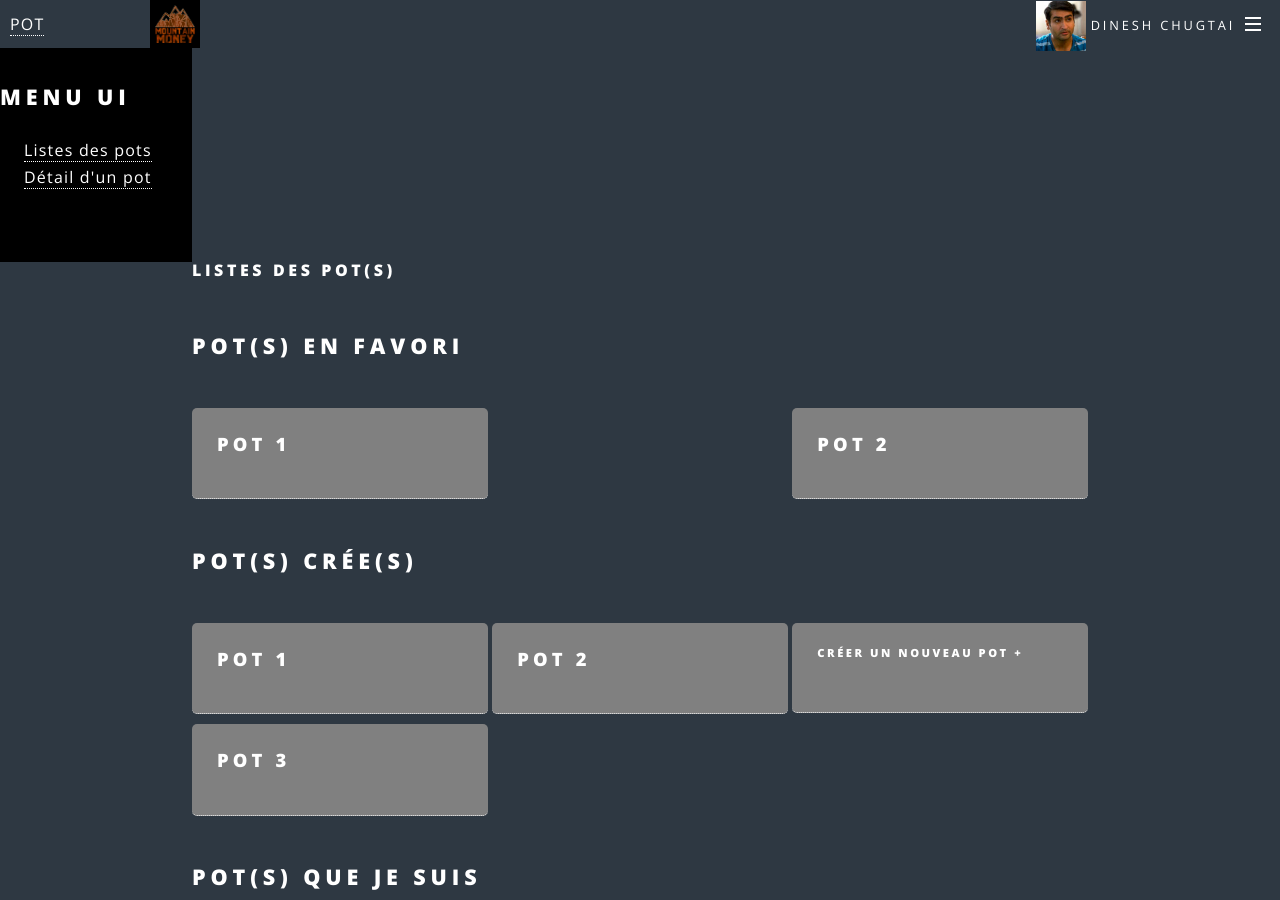
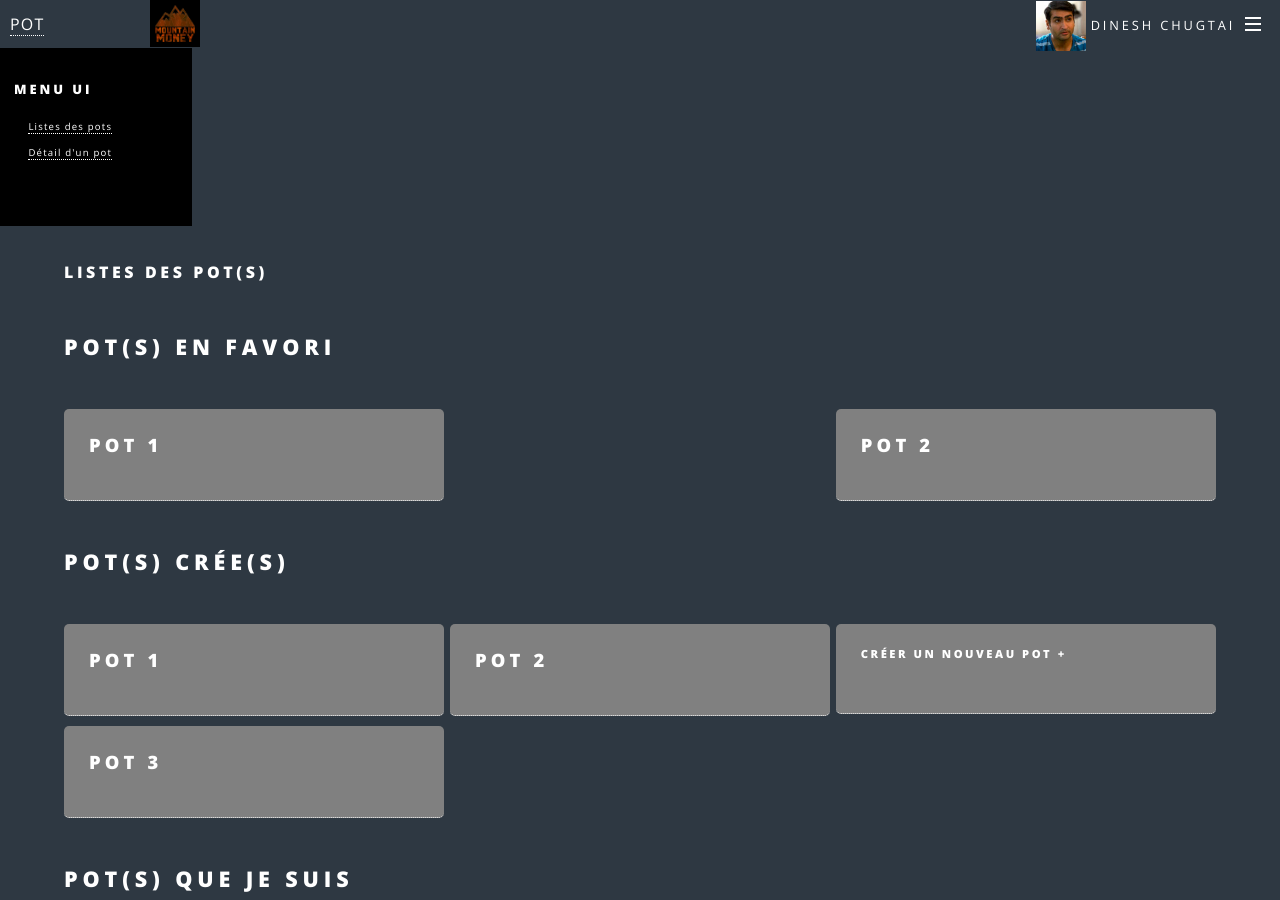
Before and after one commit to jonathanulco/mountainmoney, a Jekyll site: the page built from ui.html, in a window 1280 px wide and 900 px high. Built offline with Jekyll 4.4.1, drawn with Linux system fonts in a browser that asks for light colours; nearby versions of some CDN libraries.

Commit message:
maj config

```diff
--- a/_config.yml
+++ b/_config.yml
@@ -15,7 +15,7 @@
 url: "http://yourdomain.com" # the base hostname & protocol for your site
 social:
   twitter: https://twitter.com/mountainmoney
-  github: https://github.com/jonathanulco/mountain-of-money
+  github: https://github.com/jonathanulco/mountainmoney
   #email: /contact/
   #flickr:
   #instagram:
--- a/css/main.scss
+++ b/css/main.scss
@@ -1836,7 +1836,7 @@
 	#header.ui h1 {left:150px;}
 	.special span {vertical-align:top;}
 	.thumbs {padding:0 5px;}
-	.list-ui {background:#000;width:15vw;padding:30px 0 40px;}
+	.list-ui {width:15vw;padding:30px 14px 40px;margin-bottom:4em;background:#000;font-size:.6em;}
 	.list-ui li {list-style:none;}
 	#header.ui .pot {text-transform:uppercase;padding:0 10px;}
 	.flexblock {display:flex;flex-wrap:wrap;
@@ -1869,11 +1869,11 @@
     [id=list-pot] {margin-bottom:4em;
     	h2 {padding-top:1.5em;margin-bottom:2em;}
     }
-    .block-view {text-align:center;
+    .block-view {padding:1em 2em;text-align:center;
     	p {margin-bottom:.5em;}
     	.price {font-size:2em;font-weight:bold;}
     }
-    .block-admin-pot {padding:1em 2em;
+    .block-admin-pot {padding:1em 2em;border-left:1px solid #fefefe;
     	table {font-size:.7em;vertical-align:top;}
     	table td {padding:0;font-size:.7em;vertical-align:middle;}
     	table th {vertical-align:baseline;padding:0;}
--- a/ui.html
+++ b/ui.html
@@ -12,7 +12,7 @@
 					</ul>
 				</nav>
 			</section>
-			<section id="list-pot" class=" center w70">
+			<section id="list-pot" class=" center w90">
 				<h1>Listes des pot(s)</h1>
 				<h2>Pot(s) en favori</h2>
 				<div class="block-list-pot flexblock">
@@ -71,7 +71,7 @@
 					</div><!--/block-pot-->
 				</div><!--/block-list-pot-->
 			</section>
-			<section id="view-pot" class="center w70">
+			<section id="view-pot" class="center w90">
 				<h1>Vue d'un pot (owner)</h1>
 				<div class="flexblock">
 					<div class="block-view w50">
```
Also changed, not shown: images/mountain-money-mini.png, 4 other files.
